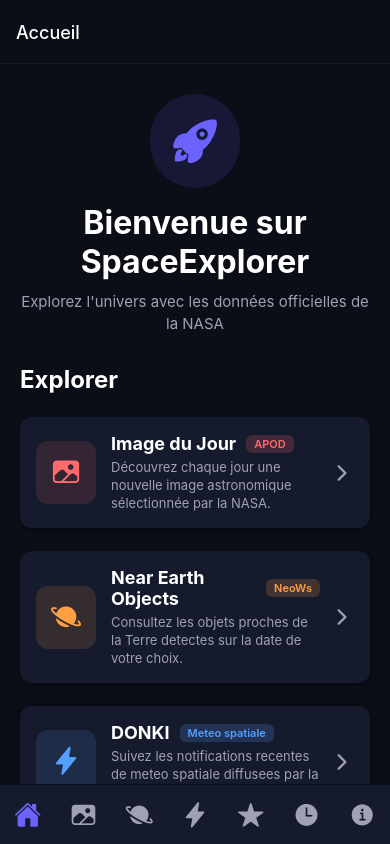
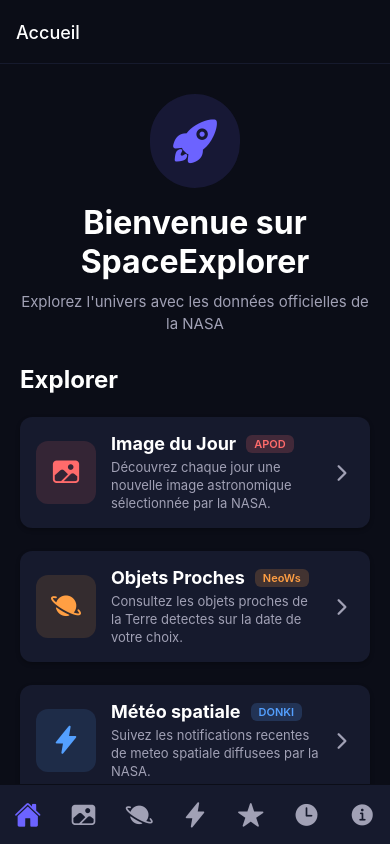
Before and after one commit to Furo347/SpaceExplorer, a React Native app: screen /Home in a window 390 px wide. Built offline with nearby package versions, Linux system fonts and the light colour scheme.

Commit message:
feat: update titles for NeoWs and DONKI screens to improve localization

```diff
--- a/src/navigation/AppNavigation.tsx
+++ b/src/navigation/AppNavigation.tsx
@@ -74,8 +74,8 @@
             >
                 <Tab.Screen name="Home" component={HomeScreen} options={{ title: "Accueil" }} />
                 <Tab.Screen name="APOD" component={APODScreen} options={{ title: "Image du jour" }} />
-                <Tab.Screen name="NeoWs" component={NeoWsScreen} options={{ title: "NeoWs" }} />
-                <Tab.Screen name="DONKI" component={DONKIScreen} options={{ title: "DONKI" }} />
+                <Tab.Screen name="NeoWs" component={NeoWsScreen} options={{ title: "Objets Proches" }} />
+                <Tab.Screen name="DONKI" component={DONKIScreen} options={{ title: "Météo Spatiale" }} />
                 <Tab.Screen name="Favorites" component={FavoritesScreen} options={{ title: "Favoris" }} />
                 <Tab.Screen name="History" component={HistoryScreen} options={{ title: "Historique" }} />
                 <Tab.Screen name="About" component={AboutScreen} options={{ title: "À propos" }} />
--- a/src/screens/HomeScreen.tsx
+++ b/src/screens/HomeScreen.tsx
@@ -42,7 +42,7 @@
     {
         screen: "NeoWs" as const,
         icon: "planet" as const,
-        title: "Near Earth Objects",
+        title: "Objets Proches",
         subtitle: "NeoWs",
         description: "Consultez les objets proches de la Terre detectes sur la date de votre choix.",
         color: "#FF9F43",
@@ -50,8 +50,8 @@
     {
         screen: "DONKI" as const,
         icon: "flash" as const,
-        title: "DONKI",
-        subtitle: "Meteo spatiale",
+        title: "Météo spatiale",
+        subtitle: "DONKI",
         description: "Suivez les notifications recentes de meteo spatiale diffusees par la NASA.",
         color: "#54A0FF",
     },
```
